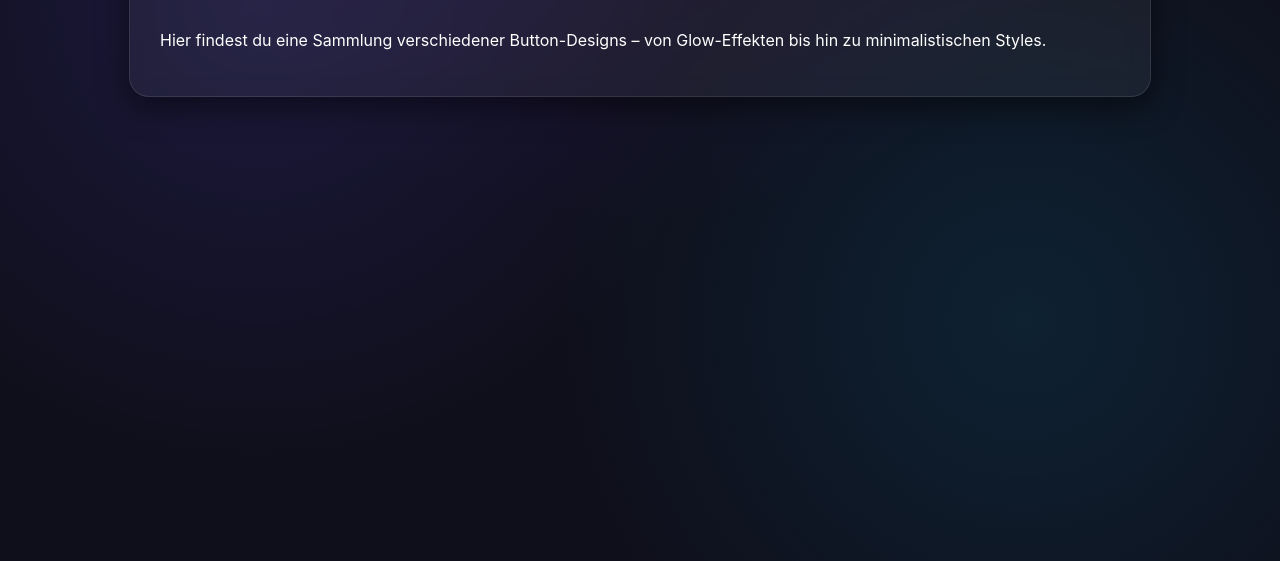
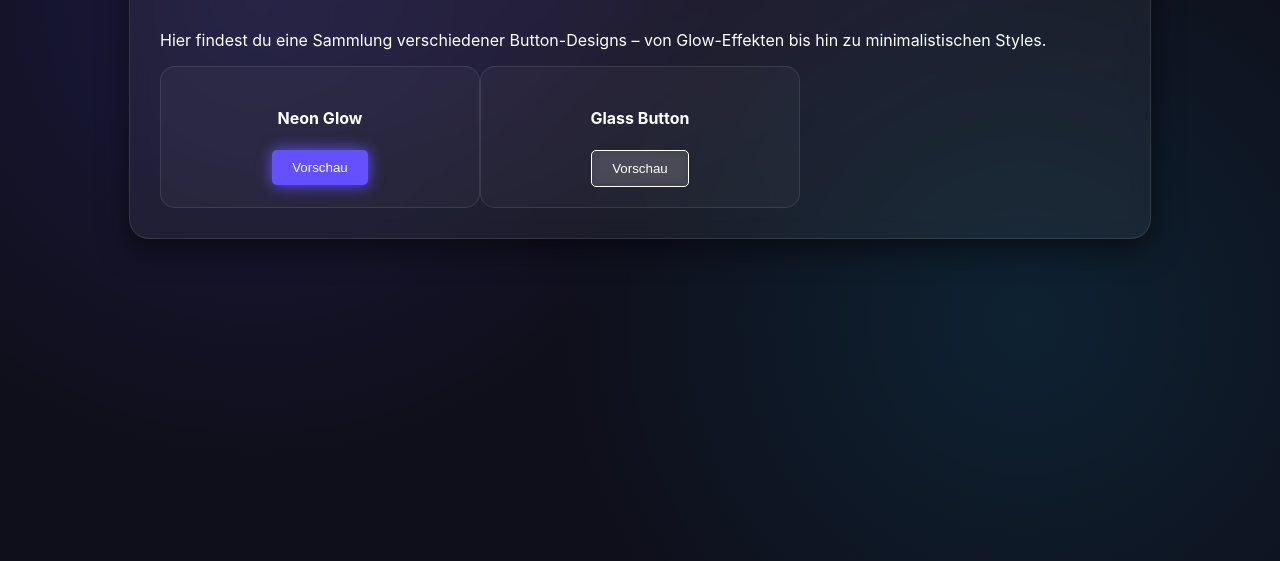
Before and after one commit to Nicodev76/StyleVaultnexsora, a plain HTML site: page index.html in a window 1280 px wide. Both pictures are taken after a click on the element "Button". Shown: the part 239-800 px from the top of the page. Drawn offline with Linux system fonts and the light colour scheme.

Commit message:
javascript Datenbank

```diff
--- a/div.css
+++ b/div.css
@@ -35,3 +35,24 @@ main {
   border-bottom: 1px solid rgb(255, 255, 255, 0.1);
   padding-bottom: 15px;
 }
+
+.gallery_grid {
+  display: grid;
+  grid-template-columns: repeat(auto-fill, minmax(250px, 1fr));
+}
+
+.style-card {
+  background: rgba(255, 255, 255, 0.03);
+  border: 1px solid rgba(255, 255, 255, 0.1);
+  border-radius: 15px;
+  padding: 20px;
+  display: flex;
+  flex-direction: column;
+  align-items: center;
+  transition: transform 0.2s ease;
+}
+
+.style-card:hover {
+  transform: translateY(-5px);
+  border-color: #6450ff;
+}
--- a/index.html
+++ b/index.html
@@ -44,31 +44,37 @@
       <div id="content_button" class="content_div">
         <h2>Button</h2>
         <p>Hier findest du eine Sammlung verschiedener Button-Designs – von Glow-Effekten bis hin zu minimalistischen Styles.</p>
+        <div id="button_gallery" class="gallery_grid"></div>
       </div>
 
       <div id="content_input" class="content_div">
         <h2>Input</h2>
         <p>Optimmiere die Inputs passend zu den anderen Elementen</p>
+        <div id="input_gallery" class="gallery_grid"></div>
       </div>
 
       <div id="content_print" class="content_div">
         <h2>Print</h2>
         <p>Optimierte Designs für Typografie und Lesbarkeit.</p>
+        <div id="print_gallery" class="gallery_grid"></div>
       </div>
 
       <div id="content_hover" class="content_div">
         <h2>Hover</h2>
         <p>Interaktive Effekte, die deine Elemente beim Drüberfahren zum Leben erwecken.</p>
+        <div id="hover_gallery" class="gallery_grid"></div>
       </div>
 
       <div id="content_container" class="content_div">
         <h2>Container</h2>
         <p>Verschiedene Box-Designs, Karten-Layouts und Trennelemente.</p>
+        <div id="container_gallery" class="gallery_grid"></div>
       </div>
 
       <div id="content_bilder" class="content_div">
         <h2>Bilder</h2>
         <p>Styling-Optionen für Bilder, von Filtern bis hin zu Rahmen-Effekten.</p>
+        <div id="bilder_gallery" class="gallery_grid"></div>
       </div>
 
       <div id="content_download" class="content_div">
@@ -77,6 +83,5 @@
     </main>
 
     <script src="script.js"></script>
-    <script src="style.js"></script>
   </body>
 </html>
--- a/script.js
+++ b/script.js
@@ -1,9 +1,9 @@
 function showContent(category) {
   const content = document.querySelectorAll(".content_div");
 
-    content.forEach(content => {
+  content.forEach((content) => {
     content.classList.remove("show");
-    })
+  });
 
   const activeContent = document.getElementById("content_" + category);
 
@@ -11,3 +11,37 @@ function showContent(category) {
     activeContent.classList.add("show");
   }
 }
+
+// Unsere "Mini-Datenbank" (Simulation vom Backend)
+const myStyles = [
+    { name: "Neon Glow", type: "button", css: "background: #6450ff; box-shadow: 0 0 15px #6450ff; color: white; border: none; padding: 10px 20px; border-radius: 5px;" },
+    { name: "Glass Button", type: "button", css: "background: rgba(255,255,255,0.1); backdrop-filter: blur(5px); border: 1px solid white; color: white; padding: 10px 20px; border-radius: 5px;" },
+    { name: "Simple Input", type: "input", placeholder: "Input"}
+];
+
+// Die Funktion, die die Karten baut
+function renderStyles() {
+    myStyles.forEach(style => {
+        // 1. Suche den richtigen Container (z.B. button_gallery)
+        const container = document.getElementById(style.type + "_gallery");
+
+        if (container) {
+            // 2. Erstelle die Karte (style-card)
+            const card = document.createElement("div");
+            card.className = "style-card"; // Diese Klasse haben wir in der div.css besprochen
+
+            // 3. Inhalt der Karte festlegen
+            if (style.type === "button") {
+                card.innerHTML = `<h4>${style.name}</h4><button style="${style.css}">Vorschau</button>`;
+            } else if (style.type === "input") {
+                card.innerHTML = `<h4>${style.name}</h4><input type="text" placeholder="${style.placeholder}">`;
+            }
+
+            // 4. Karte in den Container packen
+            container.appendChild(card);
+        }
+    });
+}
+
+// Sobald die Seite fertig geladen ist, führen wir das aus
+window.addEventListener("DOMContentLoaded", renderStyles);
```
Also changed, not shown: style.js (deleted). Lines whose indentation alone changed are shown as unchanged.
